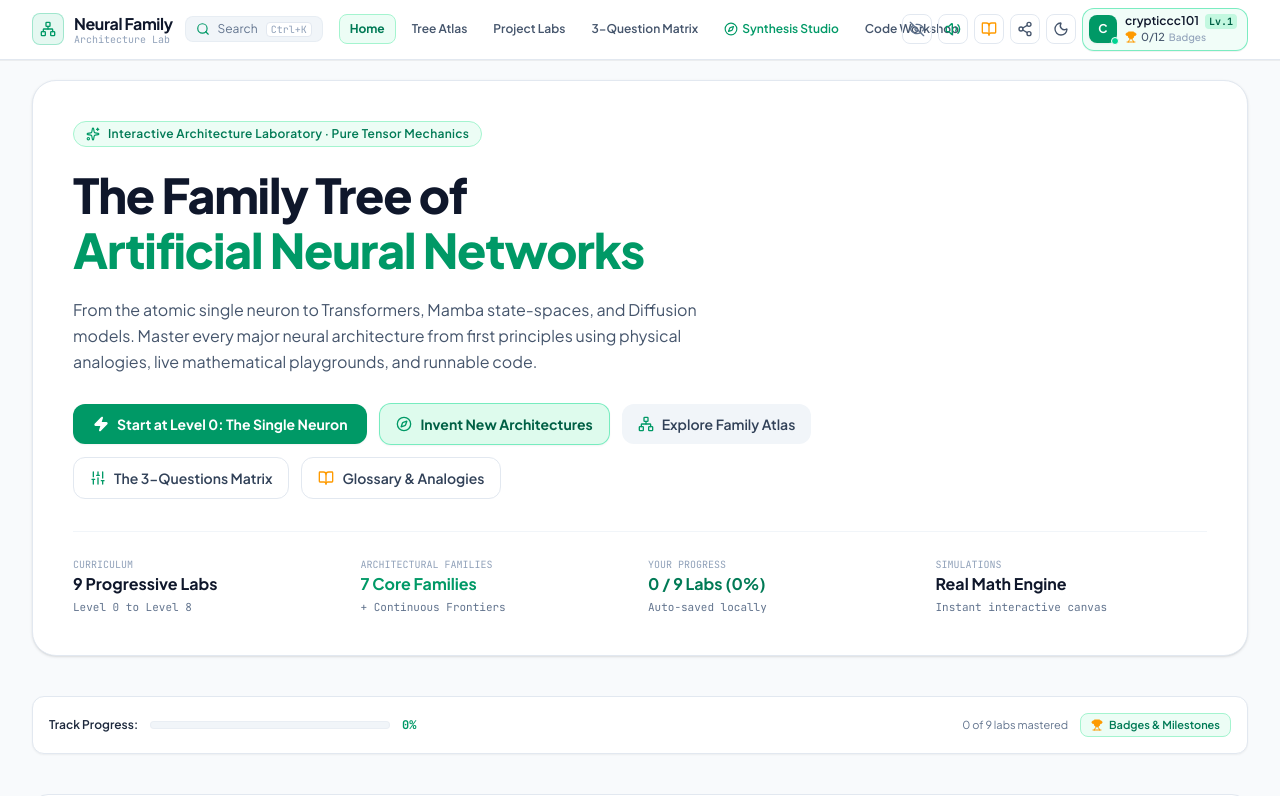
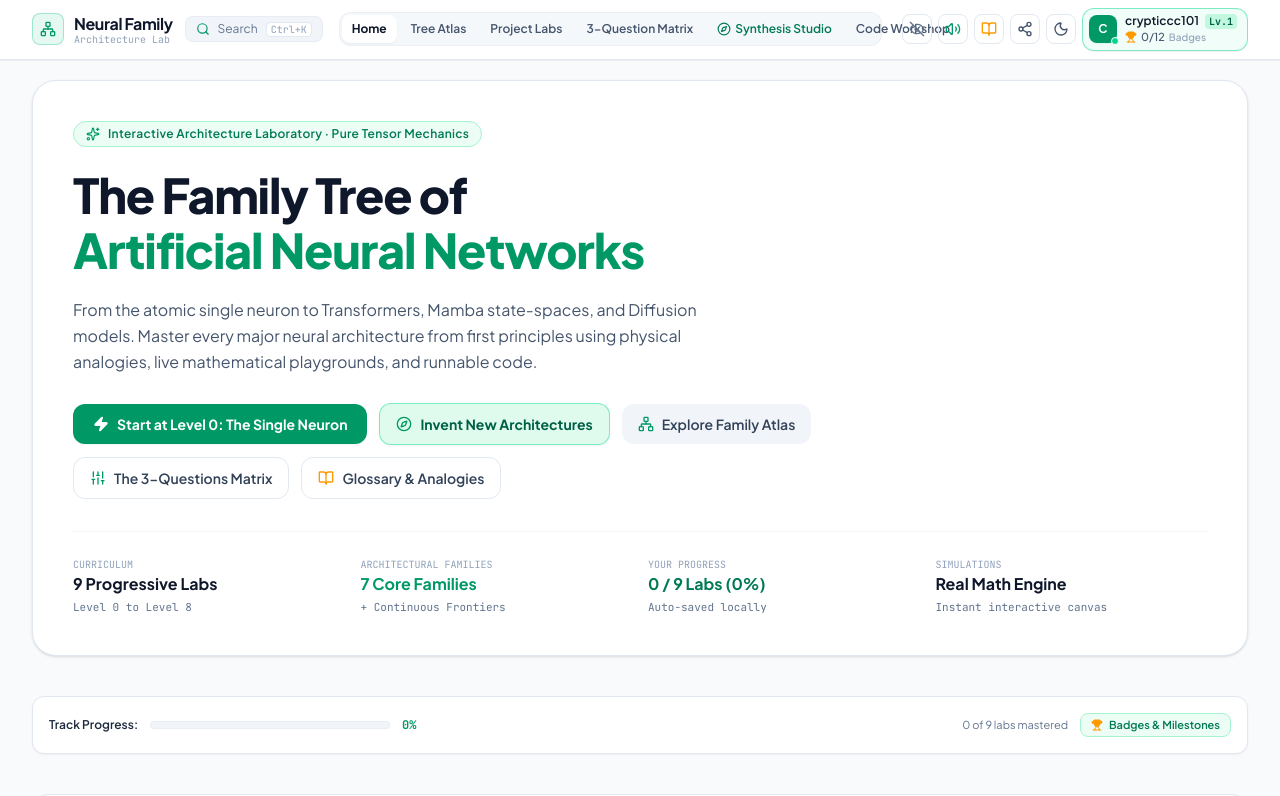
Before and after one commit to srivtx/neural-fam, a React (Vite) app: page / in a window 1280 px wide. Shown: the top 796 px of the page. Built offline with nearby package versions, Linux system fonts and the light colour scheme.

Commit message:
feat: add navigation shortcuts and error handling
- Implement global keyboard shortcuts for view switching
- Add ErrorBoundary to ProjectLabsHub for lab component resilience
- Refactor clipboard logic to use centralized utility
- Improve navigation UI styling and metadata readability

```diff
--- a/src/App.tsx
+++ b/src/App.tsx
@@ -15,6 +15,7 @@ import { ShareModal } from './components/ShareModal';
 import { BadgesMilestonesModal } from './components/BadgesMilestonesModal';
 import { CommandPaletteModal } from './components/CommandPaletteModal';
 import { ArchitectureSynthesisStudio } from './components/ArchitectureSynthesisStudio';
+import { ErrorBoundary } from './components/ErrorBoundary';
 import { soundFX } from './utils/audio';
 import { Eye, Search, Sliders, Trophy, BookOpen, ExternalLink, ChevronUp } from 'lucide-react';
 
@@ -38,23 +39,57 @@ export default function App() {
     }
   }, [hideScrollbars]);
 
-  // Global keyboard shortcuts (Ctrl+K for search, Esc/F for nav toggle)
+  // Global keyboard shortcuts (Ctrl+K for search, 1-6 for views, Esc/F for nav toggle, ? for glossary)
   useEffect(() => {
     const handleKeyDown = (e: KeyboardEvent) => {
+      const activeTag = document.activeElement?.tagName.toLowerCase();
+      const isInputFocused =
+        activeTag === 'input' ||
+        activeTag === 'textarea' ||
+        (document.activeElement as HTMLElement)?.isContentEditable;
+
       if ((e.metaKey || e.ctrlKey) && e.key === 'k') {
         e.preventDefault();
         setIsSearchOpen((prev) => !prev);
-      } else if (e.key === 'Escape') {
-        if (isSearchOpen) {
-          setIsSearchOpen(false);
-        } else if (isGlossaryOpen) {
-          setIsGlossaryOpen(false);
-        } else if (isShareOpen) {
-          setIsShareOpen(false);
-        } else if (isBadgesOpen) {
-          setIsBadgesOpen(false);
-        } else if (isNavHidden) {
-          setIsNavHidden(false);
+        return;
+      }
+
+      if (e.key === 'Escape') {
+        if (isSearchOpen) setIsSearchOpen(false);
+        else if (isGlossaryOpen) setIsGlossaryOpen(false);
+        else if (isShareOpen) setIsShareOpen(false);
+        else if (isBadgesOpen) setIsBadgesOpen(false);
+        else if (isNavHidden) setIsNavHidden(false);
+        return;
+      }
+
+      // Quick hotkeys when not typing
+      if (!isInputFocused && !e.metaKey && !e.ctrlKey && !e.altKey) {
+        if (e.key === '1') {
+          setActiveView('home');
+          soundFX.playTap();
+        } else if (e.key === '2') {
+          setActiveView('atlas');
+          soundFX.playTap();
+        } else if (e.key === '3') {
+          setActiveView('labs');
+          soundFX.playTap();
+        } else if (e.key === '4') {
+          setActiveView('taxonomy');
+          soundFX.playTap();
+        } else if (e.key === '5') {
+          setActiveView('synthesis');
+          soundFX.playTap();
+        } else if (e.key === '6') {
+          setActiveView('code');
+          soundFX.playTap();
+        } else if (e.key === '?' || (e.shiftKey && e.key === '/')) {
+          e.preventDefault();
+          setIsGlossaryOpen((prev) => !prev);
+          soundFX.playTap();
+        } else if (e.key === 'f' || e.key === 'F') {
+          setIsNavHidden((prev) => !prev);
+          soundFX.playTap();
         }
       }
     };
@@ -146,6 +181,7 @@ export default function App() {
 
       {/* Main Container */}
       <main className="flex-1 max-w-7xl w-full mx-auto px-4 sm:px-6 lg:px-8 py-5 space-y-6">
+        <ErrorBoundary key={activeView} onReset={() => setActiveView('home')}>
           {/* View Switcher Content */}
           {activeView === 'home' && (
             <HomePage
@@ -176,6 +212,7 @@ export default function App() {
           {activeView === 'synthesis' && <ArchitectureSynthesisStudio />}
 
           {activeView === 'code' && <CodeWorkshop />}
+        </ErrorBoundary>
       </main>
 
       {/* Floating Glossary Modal */}
--- a/src/components/ArchitectureSynthesisStudio.tsx
+++ b/src/components/ArchitectureSynthesisStudio.tsx
@@ -331,8 +331,8 @@ print(f"Successfully processed tensor: {output.shape} -> Verified ${synthesis.co
       {/* Hero Header */}
       <div className="relative rounded-3xl p-6 sm:p-8 overflow-hidden border border-slate-200 dark:border-white/10 bg-gradient-to-br from-emerald-500/10 via-transparent to-sky-500/5 dark:bg-[#0c1220] shadow-sm">
         <div className="max-w-3xl space-y-3">
-          <div className="inline-flex items-center gap-2 px-3 py-1 rounded-full bg-emerald-100/70 dark:bg-emerald-500/15 border border-emerald-300 dark:border-emerald-500/30 text-emerald-800 dark:text-emerald-300 text-xs font-bold">
-            <Compass className="w-4 h-4 text-emerald-600 dark:text-emerald-400" />
+          <div className="flex items-center gap-2 text-xs font-bold text-emerald-600 dark:text-emerald-400 font-mono uppercase tracking-wider">
+            <Compass className="w-4 h-4" />
             <span>Beyond Memorization · Architecture Synthesis Studio</span>
           </div>
 
--- /dev/null
+++ b/src/components/ErrorBoundary.tsx
@@ -0,0 +1,92 @@
+/**
+ * @license
+ * SPDX-License-Identifier: Apache-2.0
+ */
+
+import React, { Component, ErrorInfo, ReactNode } from 'react';
+import { AlertCircle, RotateCcw, Home } from 'lucide-react';
+
+interface ErrorBoundaryProps {
+  children: ReactNode;
+  fallbackTitle?: string;
+  onReset?: () => void;
+}
+
+interface ErrorBoundaryState {
+  hasError: boolean;
+  error: Error | null;
+}
+
+export class ErrorBoundary extends Component<ErrorBoundaryProps, ErrorBoundaryState> {
+  constructor(props: ErrorBoundaryProps) {
+    super(props);
+    this.state = { hasError: false, error: null };
+  }
+
+  static getDerivedStateFromError(error: Error): ErrorBoundaryState {
+    return { hasError: true, error };
+  }
+
+  componentDidCatch(error: Error, errorInfo: ErrorInfo) {
+    console.error('ErrorBoundary caught an error:', error, errorInfo);
+  }
+
+  handleReset = () => {
+    this.setState({ hasError: false, error: null });
+    if (this.props.onReset) {
+      this.props.onReset();
+    }
+  };
+
+  render() {
+    if (this.state.hasError) {
+      return (
+        <div className="p-6 my-4 bg-white dark:bg-[#0c1220] rounded-2xl border border-rose-200 dark:border-rose-900/40 shadow-sm space-y-4 text-left">
+          <div className="flex items-start gap-3">
+            <div className="p-2 rounded-xl bg-rose-50 dark:bg-rose-950/40 text-rose-600 dark:text-rose-400 shrink-0">
+              <AlertCircle className="w-5 h-5" />
+            </div>
+            <div className="space-y-1 flex-1">
+              <h3 className="text-base font-bold text-slate-900 dark:text-white">
+                {this.props.fallbackTitle || 'Component Encountered a Calculation State'}
+              </h3>
+              <p className="text-xs text-slate-600 dark:text-slate-300 leading-relaxed">
+                The visualizer encountered an edge case during tensor computation or rendering.
+                Your learning progress and milestone badges remain completely safe.
+              </p>
+            </div>
+          </div>
+
+          {this.state.error && (
+            <div className="p-3 bg-slate-50 dark:bg-slate-950/80 rounded-xl border border-slate-200 dark:border-white/5 font-mono text-[11px] text-slate-600 dark:text-slate-400 overflow-x-auto">
+              <code>{this.state.error.message || 'Unknown runtime error'}</code>
+            </div>
+          )}
+
+          <div className="flex items-center gap-3 pt-1">
+            <button
+              onClick={this.handleReset}
+              className="inline-flex items-center gap-1.5 px-4 py-2 rounded-lg bg-emerald-600 hover:bg-emerald-500 text-white text-xs font-semibold shadow-xs cursor-pointer transition-colors"
+            >
+              <RotateCcw className="w-3.5 h-3.5" />
+              <span>Reset & Reload View</span>
+            </button>
+            <button
+              onClick={() => {
+                this.setState({ hasError: false, error: null });
+                window.location.hash = '';
+                window.location.reload();
+              }}
+              className="inline-flex items-center gap-1.5 px-3 py-2 rounded-lg border border-slate-200 dark:border-white/10 text-slate-700 dark:text-slate-300 hover:bg-slate-50 dark:hover:bg-slate-800 text-xs font-medium cursor-pointer transition-colors"
+            >
+              <Home className="w-3.5 h-3.5" />
+              <span>Full Page Refresh</span>
+            </button>
+          </div>
+        </div>
+      );
+    }
+
+    return this.props.children;
+  }
+}
--- a/src/components/TopNav.tsx
+++ b/src/components/TopNav.tsx
@@ -97,13 +97,14 @@ export const TopNav: React.FC<TopNavProps> = ({
         </div>
 
         {/* Zone 2: Navigation Links (Responsive compact labels on lg, full on xl) */}
-        <nav className="hidden lg:flex items-center gap-0.5 xl:gap-1.5 text-xs font-semibold text-slate-600 dark:text-slate-300 shrink min-w-0">
+        <nav className="hidden lg:flex items-center gap-0.5 xl:gap-1 text-xs font-semibold text-slate-600 dark:text-slate-300 shrink min-w-0 p-0.5 bg-slate-100/70 dark:bg-slate-900/60 rounded-xl border border-slate-200/60 dark:border-white/5">
           <button
             onClick={() => onSelectView('home')}
-            className={`px-2 xl:px-2.5 py-1.5 rounded-lg transition-colors cursor-pointer whitespace-nowrap ${
+            title="Home (Press 1)"
+            className={`px-2.5 py-1.5 rounded-lg transition-all cursor-pointer whitespace-nowrap ${
               activeView === 'home'
-                ? 'bg-emerald-50 dark:bg-emerald-500/20 text-emerald-700 dark:text-emerald-300 font-bold border border-emerald-200 dark:border-emerald-500/30'
-                : 'hover:text-slate-900 dark:hover:text-white'
+                ? 'bg-white dark:bg-slate-800 text-slate-900 dark:text-white font-bold shadow-xs'
+                : 'text-slate-600 dark:text-slate-400 hover:text-slate-900 dark:hover:text-white'
             }`}
           >
             Home
@@ -111,10 +112,11 @@ export const TopNav: React.FC<TopNavProps> = ({
 
           <button
             onClick={() => onSelectView('atlas')}
-            className={`px-2 xl:px-2.5 py-1.5 rounded-lg transition-colors cursor-pointer whitespace-nowrap ${
+            title="Tree Atlas (Press 2)"
+            className={`px-2.5 py-1.5 rounded-lg transition-all cursor-pointer whitespace-nowrap ${
               activeView === 'atlas'
-                ? 'bg-emerald-50 dark:bg-emerald-500/20 text-emerald-700 dark:text-emerald-300 font-bold border border-emerald-200 dark:border-emerald-500/30'
-                : 'hover:text-slate-900 dark:hover:text-white'
+                ? 'bg-white dark:bg-slate-800 text-slate-900 dark:text-white font-bold shadow-xs'
+                : 'text-slate-600 dark:text-slate-400 hover:text-slate-900 dark:hover:text-white'
             }`}
           >
             <span className="xl:hidden">Atlas</span>
@@ -123,10 +125,11 @@ export const TopNav: React.FC<TopNavProps> = ({
 
           <button
             onClick={() => onSelectView('labs')}
-            className={`px-2 xl:px-2.5 py-1.5 rounded-lg transition-colors cursor-pointer whitespace-nowrap ${
+            title="Project Labs (Press 3)"
+            className={`px-2.5 py-1.5 rounded-lg transition-all cursor-pointer whitespace-nowrap ${
               activeView === 'labs'
-                ? 'bg-emerald-50 dark:bg-emerald-500/20 text-emerald-700 dark:text-emerald-300 font-bold border border-emerald-200 dark:border-emerald-500/30'
-                : 'hover:text-slate-900 dark:hover:text-white'
+                ? 'bg-white dark:bg-slate-800 text-slate-900 dark:text-white font-bold shadow-xs'
+                : 'text-slate-600 dark:text-slate-400 hover:text-slate-900 dark:hover:text-white'
             }`}
           >
             <span className="xl:hidden">Labs</span>
@@ -135,10 +138,11 @@ export const TopNav: React.FC<TopNavProps> = ({
 
           <button
             onClick={() => onSelectView('taxonomy')}
-            className={`px-2 xl:px-2.5 py-1.5 rounded-lg transition-colors cursor-pointer whitespace-nowrap ${
+            title="Taxonomy Matrix (Press 4)"
+            className={`px-2.5 py-1.5 rounded-lg transition-all cursor-pointer whitespace-nowrap ${
               activeView === 'taxonomy'
-                ? 'bg-emerald-50 dark:bg-emerald-500/20 text-emerald-700 dark:text-emerald-300 font-bold border border-emerald-200 dark:border-emerald-500/30'
-                : 'hover:text-slate-900 dark:hover:text-white'
+                ? 'bg-white dark:bg-slate-800 text-slate-900 dark:text-white font-bold shadow-xs'
+                : 'text-slate-600 dark:text-slate-400 hover:text-slate-900 dark:hover:text-white'
             }`}
           >
             <span className="xl:hidden">Matrix</span>
@@ -148,12 +152,12 @@ export const TopNav: React.FC<TopNavProps> = ({
           {/* Architecture Synthesis Studio Tab */}
           <button
             onClick={() => onSelectView('synthesis')}
-            className={`flex items-center gap-1 px-2 xl:px-2.5 py-1.5 rounded-lg transition-colors cursor-pointer whitespace-nowrap ${
+            title="Synthesis Studio (Press 5)"
+            className={`flex items-center gap-1 px-2.5 py-1.5 rounded-lg transition-all cursor-pointer whitespace-nowrap ${
               activeView === 'synthesis'
-                ? 'bg-emerald-50 dark:bg-emerald-500/20 text-emerald-700 dark:text-emerald-300 font-bold border border-emerald-200 dark:border-emerald-500/30'
-                : 'hover:text-slate-900 dark:hover:text-white text-emerald-600 dark:text-emerald-400'
+                ? 'bg-white dark:bg-slate-800 text-emerald-700 dark:text-emerald-300 font-bold shadow-xs'
+                : 'text-emerald-700 dark:text-emerald-400 hover:text-emerald-800 dark:hover:text-white'
             }`}
-            title="Invent New Architectures from First Principles"
           >
             <Compass className="w-3.5 h-3.5" />
             <span className="xl:hidden">Synthesis</span>
@@ -162,10 +166,11 @@ export const TopNav: React.FC<TopNavProps> = ({
 
           <button
             onClick={() => onSelectView('code')}
-            className={`px-2 xl:px-2.5 py-1.5 rounded-lg transition-colors cursor-pointer whitespace-nowrap ${
+            title="Code Workshop (Press 6)"
+            className={`px-2.5 py-1.5 rounded-lg transition-all cursor-pointer whitespace-nowrap ${
               activeView === 'code'
-                ? 'bg-emerald-50 dark:bg-emerald-500/20 text-emerald-700 dark:text-emerald-300 font-bold border border-emerald-200 dark:border-emerald-500/30'
-                : 'hover:text-slate-900 dark:hover:text-white'
+                ? 'bg-white dark:bg-slate-800 text-slate-900 dark:text-white font-bold shadow-xs'
+                : 'text-slate-600 dark:text-slate-400 hover:text-slate-900 dark:hover:text-white'
             }`}
           >
             <span className="xl:hidden">Code</span>
```
Also changed, not shown: src/components/CodeBlock.tsx (+8 -5 lines), src/components/ProjectLabsHub.tsx (+7 -1 lines), src/components/ShareModal.tsx (+7 -4 lines), src/components/TreeAtlas.tsx (+4 -4 lines), src/utils/clipboard.ts (added, +46 -0 lines). Lines whose indentation alone changed are shown as unchanged.
